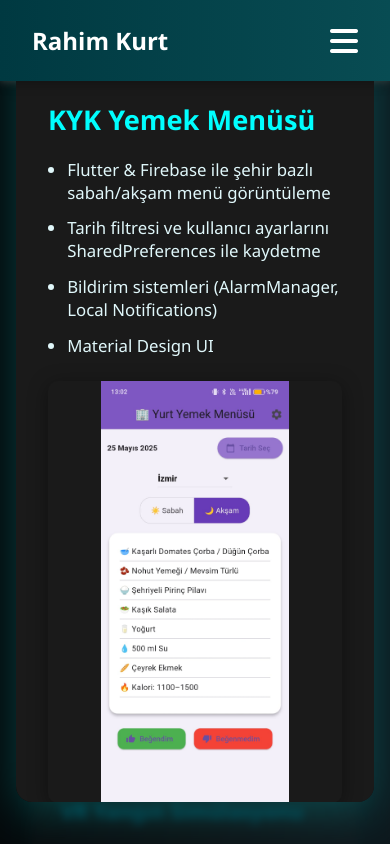
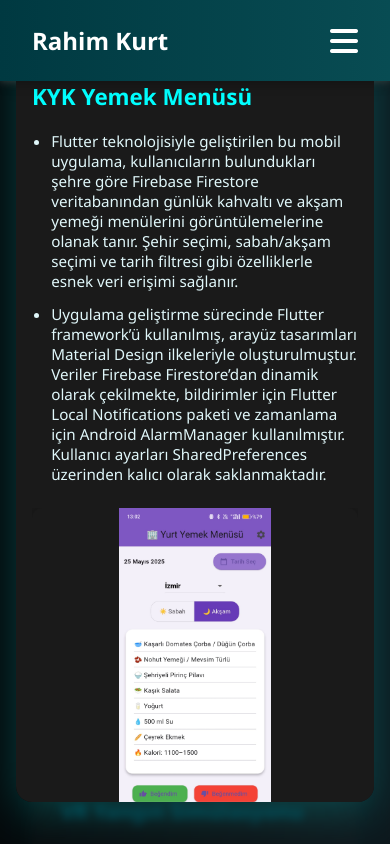
Before and after one commit to rahimkurt7/rahim-portfolio, a React (Create React App) app: page /projects in a window 390 px wide. Both pictures are taken after a click on the element 195 px from the left and 615 px from the top of the page. Built offline with nearby package versions, Linux system fonts and the light colour scheme.

Commit message:
mobile uyduruldu

```diff
--- a/src/pages/Projects.css
+++ b/src/pages/Projects.css
@@ -1,4 +1,3 @@
-/* Projects.css */
 .projects-container {
   padding: 4rem 2rem;
   background: linear-gradient(to right, #0f2027, #203a43, #2c5364);
@@ -95,15 +94,24 @@
   justify-content: center;
   gap: 1rem;
   position: relative;
+  overflow-x: auto;
+  scroll-snap-type: x mandatory;
+  -webkit-overflow-scrolling: touch;
 }
 
 .modal-gallery img {
+  scroll-snap-align: center;
+  border-radius: 10px;
+  object-fit: contain;
+  box-shadow: 0 4px 20px rgba(0,0,0,0.4);
+  transition: transform 0.3s ease;
   max-height: 50vh;
   width: auto;
-  object-fit: contain;
-  border-radius: 10px;
-  box-shadow: 0 4px 20px rgba(0,0,0,0.4);
-  transition: transform 0.3s ease;
+  cursor: pointer;
+}
+
+.modal-gallery img:active {
+  transform: scale(0.98);
 }
 
 .nav-button {
@@ -146,21 +154,7 @@
   color: #00e6e6;
 }
 
-/* Responsive */
-@media (max-width: 768px) {
-  .project-card {
-    width: 100%;
-  }
-
-  .modal-gallery img {
-    width: 100%;
-  }
-
-  .nav-button.left, .nav-button.right {
-    display: none;
-  }
-}
-
+/* Fullscreen (fotoğraf üzerine tıklayınca çıkan tam ekran) */
 .fullscreen-overlay {
   position: fixed;
   inset: 0;
@@ -194,3 +188,31 @@
   color: white;
   cursor: pointer;
 }
+
+/* Responsive */
+@media (max-width: 768px) {
+  .project-card {
+    width: 100%;
+  }
+
+  .modal-gallery img {
+    width: 100%;
+    max-height: 40vh;
+  }
+
+  .nav-button.left, .nav-button.right {
+    display: none;
+  }
+
+  .modal-content {
+    padding: 1rem;
+  }
+
+  .modal-content h3 {
+    font-size: 1.4rem;
+  }
+
+  .modal-content li {
+    font-size: 0.95rem;
+  }
+}
--- a/src/pages/Projects.js
+++ b/src/pages/Projects.js
@@ -1,180 +1,220 @@
-import React, { useState, useEffect } from 'react';
+import React, { useState } from 'react';
+import { motion } from 'framer-motion';
 import './Projects.css';
 
-const projectData = [
+const projectList = [
   {
     title: 'Retro Tool',
-    description: 'Takım içi geribildirim yönetim aracı',
-    images: ['/r0.png', '/r1.png', '/r2.png', '/r3.png', '/r4.png', '/r5.png', '/r6.png'],
-    features: [
-      'Retrospektif toplantılar için post-it kart oluşturma ve kategorilere ayırma',
-      'Mad, Sad, Glad, Learned, Suggestion panelleri',
-      'Sprint bazlı grafikler ve kullanıcı/kategori/sprint filtreleme',
-      'Export: PDF / Excel',
-      'Admin paneli, MS Teams entegrasyonu',
-      'React (.frontend), .NET Core (backend), MSSQL',
-      'JWT kimlik doğrulama ve dinamik UI/UX'
-    ]
+    short: 'Takım içi geribildirim yönetim aracı',
+     details: [
+      'Takım içi retrospektif toplantılar için geliştirilen kapsamlı bir uygulamadır.',
+      'Kullanıcılar post-it kartları oluşturabilir, bu kartları kategoriye göre gruplayabilir ve takım üyeleriyle paylaşabilir.',
+      'Her kategori (Mad, Sad, Glad, Learned, Suggestion) kendi panelinde gösterilir ve kartlara emoji atanabilir.',
+      'Kullanıcılar grafik sayfasında sprint verilerini analiz edebilir, kullanıcı/kategori/sprint filtrelemeleriyle özelleştirilmiş grafikler görüntüleyebilir.',
+      'Export özelliği sayesinde bu verileri PDF veya Excel olarak dışa aktarabilir.',
+      'Geliştirici modülü sayesinde admin yetkileri atanabilir, MS Teams entegrasyonu ile toplantı linkleri düzenlenebilir.',
+      'React (frontend), .NET Core (backend) ve MSSQL (veritabanı) teknolojileriyle geliştirildi.',
+      'JWT kimlik doğrulama, yetkili kullanıcı kontrolü ve dinamik UI/UX ile güçlü bir yazılım deneyimi sunar.'
+    ],
+    images: ['/r0.png', '/r1.png','/r2.png', '/r3.png','/r4.png', '/r5.png','/r6.png'],
+      link: 'https://github.com/rahimkurt7/RetroTool'
   },
   {
     title: 'KYK Yemek Menüsü',
-    description: 'Flutter ile geliştirilen, günlük menü takibi',
-    images: ['/kyk0.jpg', '/kyk2.jpg', '/kyk1.jpg', '/kyk3.jpg', '/kyk4.jpg', '/kyk1.jpg'],
-    features: [
-      'Flutter & Firebase ile şehir bazlı sabah/akşam menü görüntüleme',
-      'Tarih filtresi ve kullanıcı ayarlarını SharedPreferences ile kaydetme',
-      'Bildirim sistemleri (AlarmManager, Local Notifications)',
-      'Material Design UI'
-    ]
+    short: '81 il için KYK yemek bilgilerini sunan uygulama',
+    details: [
+       'Flutter teknolojisiyle geliştirilen bu mobil uygulama, kullanıcıların bulundukları şehre göre Firebase Firestore veritabanından günlük kahvaltı ve akşam yemeği menülerini görüntülemelerine olanak tanır. Şehir seçimi, sabah/akşam seçimi ve tarih filtresi gibi özelliklerle esnek veri erişimi sağlanır.',
+
+  'Uygulama geliştirme sürecinde Flutter framework’ü kullanılmış, arayüz tasarımları Material Design ilkeleriyle oluşturulmuştur. Veriler Firebase Firestore’dan dinamik olarak çekilmekte, bildirimler için Flutter Local Notifications paketi ve zamanlama için Android AlarmManager kullanılmıştır. Kullanıcı ayarları SharedPreferences üzerinden kalıcı olarak saklanmaktadır.',
+
+    ],
+    images: ['/kyk0.jpg', '/kyk2.jpg','/kyk1.jpg', '/kyk3.jpg','/kyk4.jpg', '/kyk1.jpg']
   },
   {
     title: 'VR Yangın Simülasyonu',
-    description: 'VR tabanlı eğitim simülasyonu',
-    images: ['/t1.jpeg', '/t2.jpeg', '/t3.jpeg'],
-    features: [
-      'Unity ve C# ile geliştirilen yangın söndürme uygulaması',
-      'Gerçek zamanlı etkileşim ve VR gözlük desteği',
-      'TÜBİTAK destekli, iş sağlığı ve güvenliği eğitimi için tasarlandı'
-    ]
+    short: 'VR tabanlı eğitim simülasyonu',
+    details: [
+      'Unity ve C# kullanılarak geliştirilen bu proje, sanal gerçeklik (VR) gözlükleri aracılığıyla kullanıcıların yangın söndürme pratiği yapabilmesini sağlar. Gerçek zamanlı etkileşim ve sürükleyici deneyim sunarak kullanıcıyı olayın içine çeker.',
+
+  'Proje, kurum içi eğitimlerde kullanılması amacıyla tasarlanmış olup, özellikle yangın anında doğru müdahale becerilerinin kazandırılmasını hedefler. Gerçekçi ortam modellemeleri, yangın simülasyonları ve kullanıcı yönlendirmeleri ile eğitim sürecine katkı sağlar.',
+
+  'TÜBİTAK destekli bu proje, iş sağlığı ve güvenliği alanında yenilikçi bir çözüm sunmayı amaçlar. Eğitim verimliliğini artırmak ve pratik öğrenme fırsatı yaratmak için geliştirilmiştir.'
+    ],
+    images: ['/t1.jpeg', '/t2.jpeg', '/t3.jpeg']
   },
   {
     title: 'ŞikayetVar Klonu',
-    description: 'Kullanıcı-şirket iletişim platformu',
-    images: ['/images/sikayet1.jpg'],
-    features: [
-      'HTML, CSS, JavaScript ve Bootstrap ile temel şikayet yönetim sistemi',
-      'Kullanıcı ve firma etkileşimi, form tabanlı şikayet oluşturma'
-    ]
+    short: 'Kullanıcı-şirket iletişim platformu',
+    details: [
+      'HTML, CSS, JavaScript ve Bootstrap kullanılarak geliştirilen bu web tabanlı projede, kullanıcıların sisteme şikayet girişi yapabilmeleri ve firmaların bu şikayetlere yanıt verebilmeleri sağlanmıştır.',
+
+  'Kullanıcı dostu arayüzü ve temel form işlevleriyle, etkileşimli bir şikayet yönetim süreci simüle edilmiştir. Kullanıcılar kolayca şikayet oluşturabilirken, firmalar da yanıtlarını sistem üzerinden görüntüleyebilir.',
+
+  'Bu proje, basit bir şikayet yönetim sistemi simülasyonu olarak tasarlanmış olup, müşteri hizmetleri ve kullanıcı etkileşimi konularında temel bir deneyim sunmayı amaçlamaktadır.'
+    ],
+    images: ['/images/sikayet1.jpg']
   },
   {
     title: 'Adım Sayar Uygulaması',
-    description: 'Mobil adım takip aracı',
-    images: ['/a0.jpeg', '/a1.png', '/a2.png'],
-    features: [
-      'React Native ve Expo ile geliştirildi',
-      'Cihaz sensörlerinden alınan verilerle adım sayımı',
-      'Mesafe analizi ve günlük yürüyüş takibi'
-    ]
+    short: 'Mobil adım takip aracı',
+    details: [
+      'React Native ve Expo ile geliştirildi.',
+      'Cihazın sensörlerinden alınan verilerle adım sayımı yapılır.',
+      'Kullanıcılara gün içi yürüyüş takibi ve mesafe analizi sunar.'
+    ],
+    images: ['/a0.jpeg','/a1.png','/a2.png']
   },
   {
     title: 'Mobil Rota Uygulaması',
-    description: 'Sporcular için konum tabanlı rota uygulaması',
-    images: ['/o0.jpeg', '/o1.jpeg', '/o2.jpeg', '/o3.jpeg'],
-    features: [
-      'React Native ile geliştirildi, konum tabanlı adım sayacı',
-      'Firebase entegrasyonu, geçmiş rota takibi',
-      'Sağlık takibi için kullanıcı dostu arayüz'
-    ]
+    short: 'Sporcular için konum tabanlı rota uygulaması',
+    details: [
+    'Bu mobil uygulama, çapraz platform desteği sunan React Native teknolojisi kullanılarak geliştirilmiştir. Modern kullanıcı arayüzü ve performans odaklı yapısı sayesinde hem Android hem de iOS cihazlarda sorunsuz çalışmaktadır.',
+  'Uygulama; kullanıcının konum bilgilerini alarak günlük adım sayısını ve yürüyüş rotasını gerçek zamanlı olarak takip eder. Cihazın sensörleri ve konum servisleri ile entegre çalışan adım sayacı, günlük aktiviteyi otomatik olarak hesaplar. Ayrıca harita tabanlı rota takibi ile kullanıcının geçmiş hareketleri görselleştirilebilir.',
+  'Firebase altyapısı sayesinde kullanıcı verileri bulut ortamında saklanır ve senkronize edilir. Böylece farklı cihazlarda bile kullanıcı verileri kaybolmadan korunur. Uygulama, kişisel sağlık takibi ve hareket izleme konusunda kullanıcıya pratik bir dijital asistan deneyimi sunar.'
+    ],
+    images: ['/o0.jpeg','/o1.jpeg','/o2.jpeg','/o3.jpeg',]
   },
   {
     title: 'Banka Otomasyonu',
-    description: 'Müşteri ve hesap yönetimi sistemi',
-    images: [],
-    features: [
-      'C# ve SQL Server ile masaüstü uygulama',
-      'Müşteri kayıt, hesap açma, para transferi, bakiye görüntüleme',
-      'Katmanlı mimari ve güvenli veri yönetimi'
-    ]
+    short: 'Müşteri ve hesap yönetimi sistemi',
+    details: [
+      'Bu masaüstü uygulama, C# programlama dili ve SQL Server veritabanı kullanılarak geliştirilmiştir. Katmanlı mimari yapısıyla, hem veri yönetimi hem de kullanıcı etkileşimi açısından ölçeklenebilir bir sistem sunmaktadır.',
+  'Uygulama içerisinde müşteri kayıt işlemleri, yeni hesap açma, hesaplar arası para transferi, bakiye görüntüleme ve işlem geçmişi gibi bankacılık fonksiyonları yer almaktadır. Tüm finansal işlemler, SQL Server üzerinde güvenli bir şekilde kaydedilir ve yönetilir.',
+  'Kullanıcı dostu arayüzü sayesinde bankacılık işlemleri sade, anlaşılır ve gerçekçi bir şekilde simüle edilmiştir. Bu proje, temel bankacılık sistemlerinin nasıl çalıştığını kavramak isteyenler için öğretici ve uygulamalı bir örnek niteliğindedir.'
+    ],
+    images: []
   },
   {
     title: 'Hastane Otomasyonu',
-    description: 'Hasta ve doktor yönetim sistemi',
-    images: [],
-    features: [
-      'C# ve PostgreSQL ile geliştirildi, Npgsql kullanıldı',
-      'Hasta/doktor/randevu yönetimi, poliklinik işlemleri',
-      'Katmanlı yapı ve kullanıcı dostu arayüz'
-    ]
+    short: 'Hasta ve doktor yönetim sistemi',
+    details: [
+      'Bu masaüstü uygulama, C# programlama dili ve PostgreSQL veritabanıyla iletişim sağlayan Npgsql kütüphanesi kullanılarak geliştirilmiştir. Proje, modern yazılım mimarileri göz önünde bulundurularak katmanlı yapı şeklinde tasarlanmıştır.',
+  'Uygulama; hasta kayıt işlemleri, randevu oluşturma ve yönetme, doktor bilgilerini düzenleme ve listeleme, poliklinik seçimi gibi birçok temel hastane içi işlevi kapsamaktadır. Kullanıcı arayüzü aracılığıyla yeni hasta kaydı alınabilir, mevcut hastalara randevu tanımlanabilir ve doktorlara göre filtreleme yapılabilir. Tüm veriler güvenli bir şekilde PostgreSQL veritabanında saklanmaktadır.',
+  'Bu proje, küçük ve orta ölçekli sağlık kuruluşlarında kullanılabilecek düzeyde, hastane içi süreçlerin dijital ortamda takibini ve yönetimini sağlayan işlevsel bir otomasyon sistemidir. Rutin işlemleri hızlandırmak, veri bütünlüğünü korumak ve kullanıcı dostu bir deneyim sunmak amacıyla geliştirilmiştir.'
+    ],
+    images: []
   },
   {
     title: 'Öğrenci Ders Otomasyonu',
-    description: 'Öğrenci dersi ve not bilgisi yönetimi',
-    images: [],
-    features: [
-      'C# ve PostgreSQL ile geliştirilen masaüstü uygulama',
-      'Öğrenci ekleme, ders atama, not girme ve görüntüleme',
-      'Basit ama işlevsel öğrenci bilgi sistemi'
-    ]
+    short: 'Öğrenci dersi ve not bilgisi yönetimi',
+    details: [
+
+  'C# programlama dili ve PostgreSQL veritabanı için Npgsql kütüphanesi kullanılarak geliştirilen bu masaüstü uygulama, temel bir öğrenci bilgi sistemi işlevi görmektedir.',
+  'Uygulama; öğrenci ekleme, ders atama, not girişi ve not görüntüleme gibi modülleri içermektedir. Kullanıcı arayüzü üzerinden kolayca veri girişi yapılabilir ve güncel bilgiler sistemde takip edilebilir.',
+  'Basit arayüzüne rağmen işlevselliği yüksek olan bu proje, öğrenci işleri yönetim süreçlerinin dijital ortama aktarılması konusunda temel bir örnek teşkil etmektedir.'
+
+
+    ],
+    images: []
   },
   {
     title: 'Arduino ile Pong Game',
-    description: 'Arduino ile geliştirilmiş fiziksel oyun',
-    images: [],
-    features: [
-      'Arduino ile klasik Pong oyunu donanım tabanlı geliştirildi',
-      'LED matrix ekran üzerinde paddle ve top animasyonu',
-      'Butonlarla kontrol edilen interaktif oyun deneyimi'
-    ]
+    short: 'Arduino ile geliştirilmiş fiziksel oyun',
+    details: [
+
+  'Arduino geliştirme kartı kullanılarak klasik Pong oyunu donanım tabanlı olarak geliştirildi. Bu proje, mikrodenetleyici ile oyun mantığının nasıl entegre edileceğini uygulamalı olarak göstermektedir.',
+  'Oyunun top ve paddle (raket) animasyonları, LED matrix ekran üzerinde gerçek zamanlı olarak görüntülenmektedir. Kullanıcı, butonlar aracılığıyla paddle’ı kontrol edebilir ve topun hareketine tepki verebilir.',
+  'Bu çalışma, donanım tabanlı oyun geliştirme konusunda temel bir pratik sunmakta olup, hem elektronik hem de yazılım bileşenlerinin birlikte çalıştığı interaktif bir oyun deneyimi sağlamaktadır.'
+
+
+    ],
+    images: []
   }
 ];
 
 function Projects() {
-  const [selectedProject, setSelectedProject] = useState(null);
-  const [imageIndex, setImageIndex] = useState(0);
+  const [selected, setSelected] = useState(null);
+  const [activeIndex, setActiveIndex] = useState(0);
+  const [fullscreenImg, setFullscreenImg] = useState(null);
+  const [touchStartX, setTouchStartX] = useState(null);
 
-  useEffect(() => {
-    const handleKeyDown = (e) => {
-      if ((e.key === 'Escape' || e.key === 'Backspace') && selectedProject !== null) {
-        setSelectedProject(null);
-      }
-    };
-    document.addEventListener('keydown', handleKeyDown);
-    return () => document.removeEventListener('keydown', handleKeyDown);
-  }, [selectedProject]);
-
-  const openProject = (index) => {
-    setSelectedProject(index);
-    setImageIndex(0);
+  const handleNext = () => {
+    setActiveIndex((prev) => (prev + 1) % selected.images.length);
   };
 
-  const closeProject = () => {
-    setSelectedProject(null);
+  const handlePrev = () => {
+    setActiveIndex((prev) => (prev - 1 + selected.images.length) % selected.images.length);
   };
 
-  const nextImage = () => {
-    if (selectedProject !== null) {
-      const project = projectData[selectedProject];
-      setImageIndex((prev) => (prev + 1) % project.images.length);
-    }
+  const handleTouchStart = (e) => {
+    setTouchStartX(e.touches[0].clientX);
   };
 
-  const prevImage = () => {
-    if (selectedProject !== null) {
-      const project = projectData[selectedProject];
-      setImageIndex((prev) => (prev - 1 + project.images.length) % project.images.length);
+  const handleTouchMove = (e) => {
+    if (!touchStartX) return;
+    const touchEndX = e.touches[0].clientX;
+    const diffX = touchStartX - touchEndX;
+
+    if (diffX > 50) {
+      handleNext();
+      setTouchStartX(null);
+    } else if (diffX < -50) {
+      handlePrev();
+      setTouchStartX(null);
     }
   };
 
   return (
-    <div className="projects-container" id="projects">
+    <div className="projects-container">
       <h2 className="projects-title">Projelerim</h2>
-
       <div className="projects-grid">
-        {projectData.map((project, index) => (
-          <div key={index} className="project-card" onClick={() => openProject(index)}>
-            <h3>{project.title}</h3>
-            <p>{project.description}</p>
-          </div>
+        {projectList.map((proj, index) => (
+          <motion.div
+            key={index}
+            className="project-card"
+            whileHover={{ scale: 1.05 }}
+            onClick={() => {
+              setSelected(proj);
+              setActiveIndex(0);
+            }}
+          >
+            <h3>{proj.title}</h3>
+            <p>{proj.short}</p>
+          </motion.div>
         ))}
       </div>
 
-      {selectedProject !== null && (
-        <div className="project-modal">
-          <div className="modal-content">
-            <button className="close-button" onClick={closeProject}>&times;</button>
-            <h3>{projectData[selectedProject].title}</h3>
+      {selected && (
+        <div className="project-modal" onClick={() => setSelected(null)}>
+          <div
+            className="modal-content"
+            onClick={(e) => e.stopPropagation()}
+            onTouchStart={handleTouchStart}
+            onTouchMove={handleTouchMove}
+          >
+            <button className="close-button" onClick={() => setSelected(null)}>\u2715</button>
+            <h3>{selected.title}</h3>
             <ul>
-              {projectData[selectedProject].features.map((item, i) => (
-                <li key={i}>{item}</li>
-              ))}
+              {selected.details.map((line, i) => <li key={i}>{line}</li>)}
             </ul>
-            {projectData[selectedProject].images.length > 0 && (
+            {selected.link && (
+              <p style={{ marginTop: '1rem' }}>
+                <a href={selected.link} target="_blank" rel="noopener noreferrer" style={{ color: '#00e6e6', textDecoration: 'underline' }}>
+                  Proje GitHub Sayfas\u0131 \u2197
+                </a>
+              </p>
+            )}
+            {selected.images.length > 0 && (
               <div className="modal-gallery">
-                <button className="nav-button left" onClick={prevImage}>&lt;</button>
-                <img src={projectData[selectedProject].images[imageIndex]} alt="Project Screenshot" />
-                <button className="nav-button right" onClick={nextImage}>&gt;</button>
+                <button className="nav-button left" onClick={handlePrev}>\u2BD8</button>
+                <img
+                  src={selected.images[activeIndex]}
+                  alt={`project-${activeIndex}`}
+                  onClick={() => setFullscreenImg(selected.images[activeIndex])}
+                  style={{ cursor: 'zoom-in' }}
+                />
+                <button className="nav-button right" onClick={handleNext}>\u2BD9</button>
               </div>
             )}
+          </div>
+        </div>
+      )}
+
+      {fullscreenImg && (
+        <div className="fullscreen-overlay" onClick={() => setFullscreenImg(null)}>
+          <div className="fullscreen-content" onClick={(e) => e.stopPropagation()}>
+            <button className="close-button" onClick={() => setFullscreenImg(null)}>\u2715</button>
+            <img src={fullscreenImg} alt="fullscreen" />
           </div>
         </div>
       )}
```
